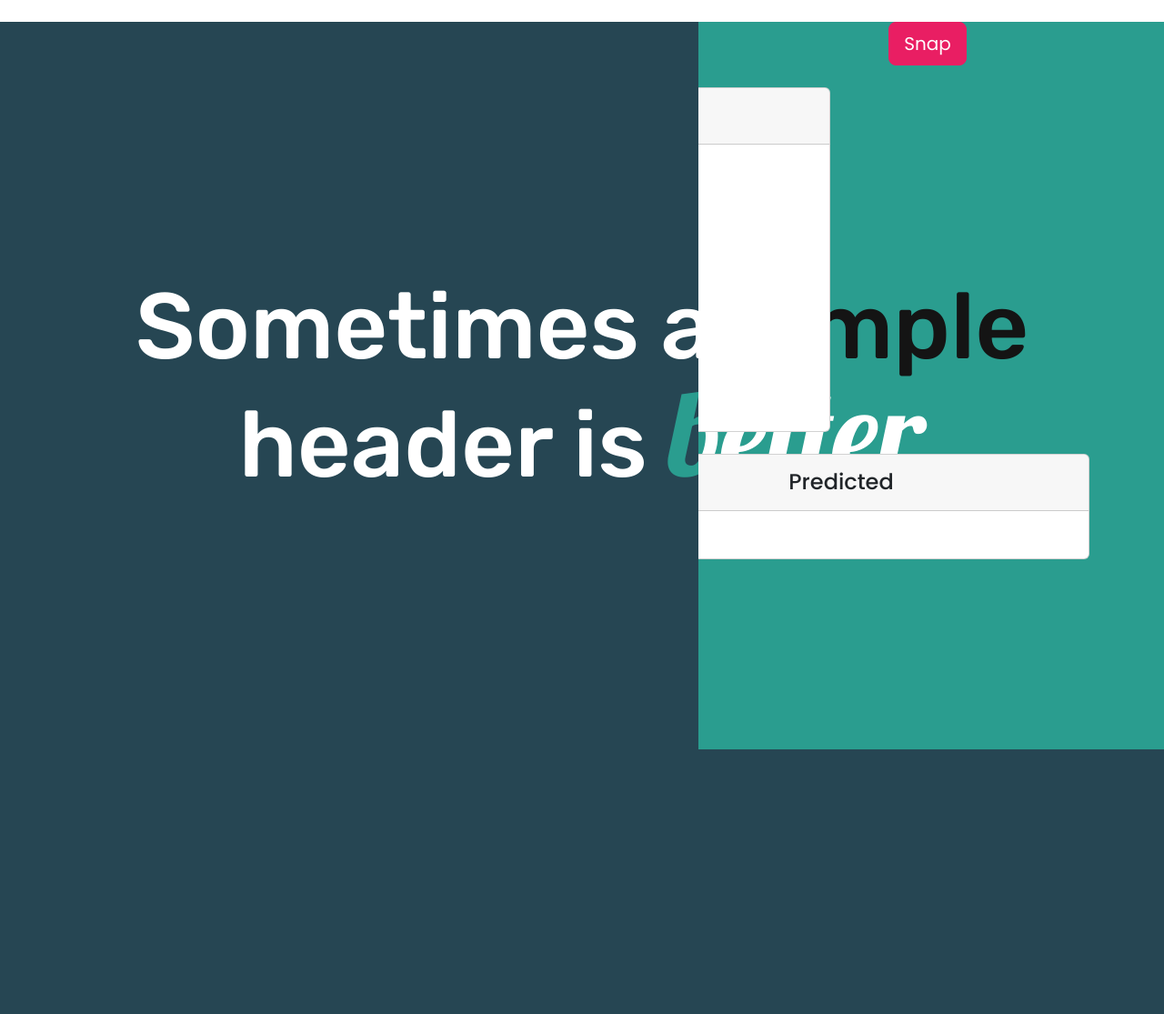
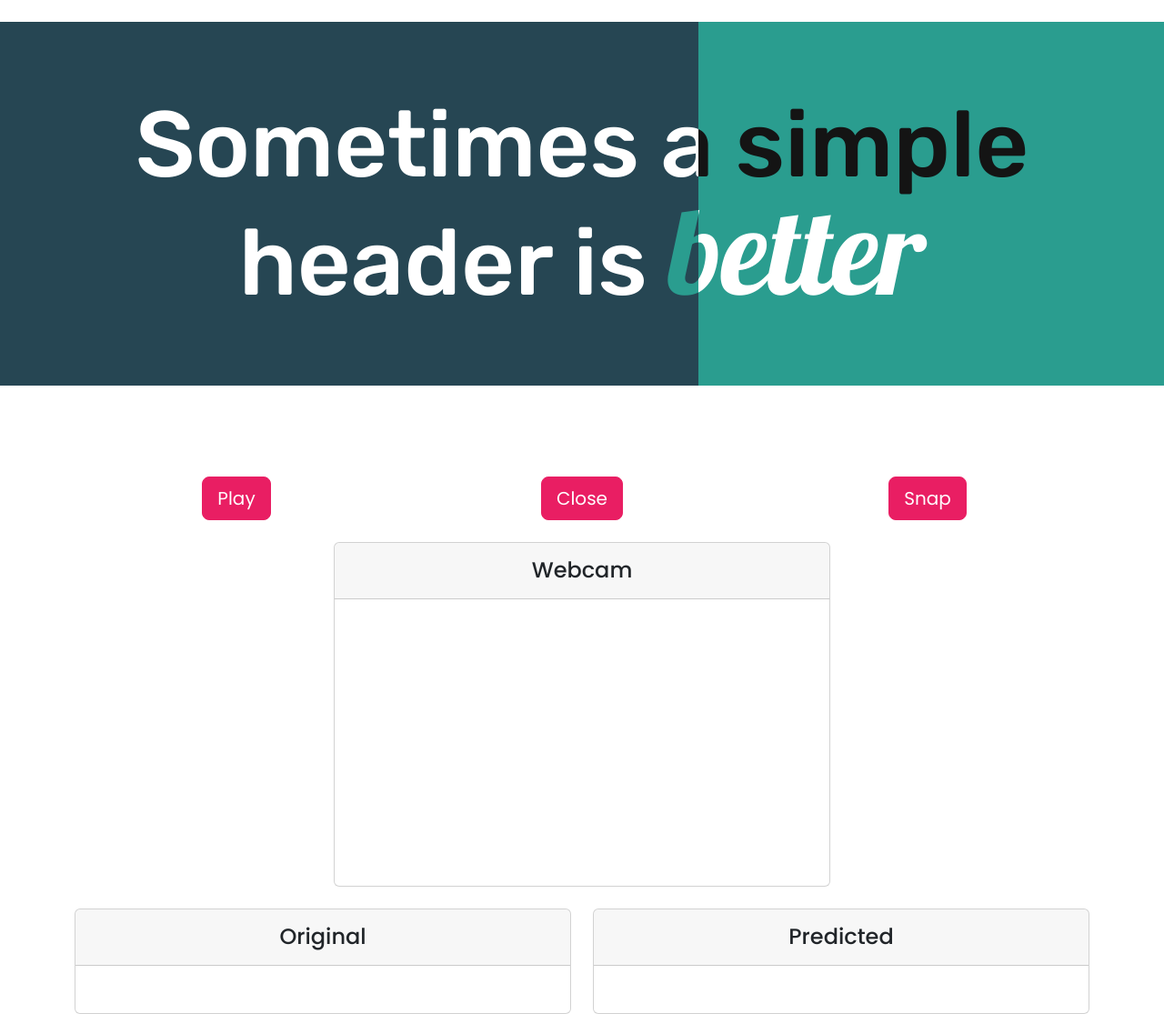
Before and after one commit to aryanace1/EmotionDetector, a Flask app: page / in a window 1280 px wide. Shown: the whole page at 91% size. Before the commit the page ends 824 px from the top, so only its background shows below. Run offline with Flask 3, Linux system fonts and the light colour scheme.

Commit message:
Fix website

```diff
--- a/static/css/index.css
+++ b/static/css/index.css
@@ -22,15 +22,16 @@ body {
   font-family: "Poppins", sans-serif;
 }
 
-.MyHeader {
-  background-color: var(--dark);
-  margin: 0px;
-  position: relative;
+.wrapper {
+}
+
+.SuperSlider {
+  text-align: center;
 }
 
 .side {
   display: grid;
-  height: 100vh;
+  height: 400px;
   overflow: hidden;
   place-items: center;
   position: absolute;
@@ -79,6 +80,7 @@ body {
 
 .Boxes {
   position: relative;
+  top: 500px;
 }
 
 .btn-pink {
--- a/templates/index.html
+++ b/templates/index.html
@@ -41,8 +41,8 @@
 
   <body>
     <!-- Headings -->
-    <div class="MyHeader">
-      <div class="text-center">
+    <div class="wrapper">
+      <div class="SuperSlider">
         <div id="left-side" class="side">
           <h1 class="title">
             Sometimes a simple header is
@@ -54,7 +54,6 @@
             Sometimes a simple header is
             <span class="fancy">better</span>
           </h1>
-        </div>
         </div>
       </div>
 
@@ -116,6 +115,7 @@
           </div>
         </div>
       </div>
+    </div>
 
     <!-- Custom JS -->
     <script
```
Lines whose indentation alone changed are shown as unchanged.
